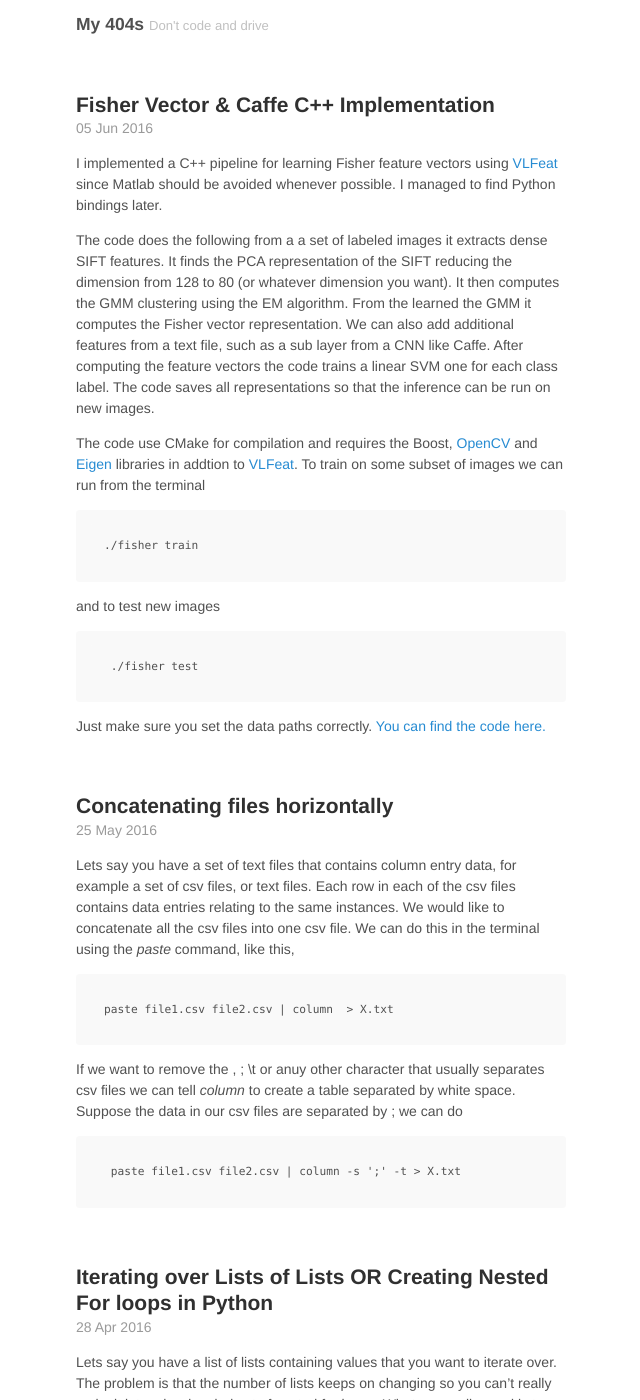
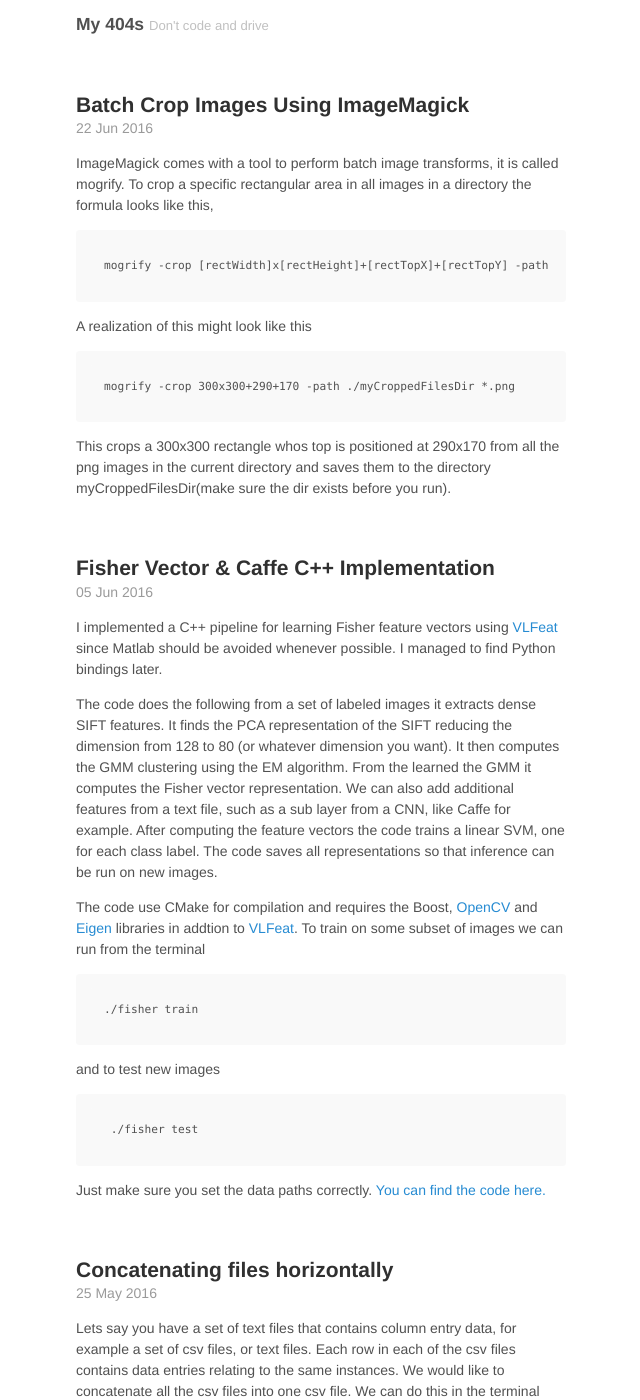
Before and after one commit to MartinHjelm/MartinHjelm.github.io, a Jekyll site: the page built from index.html, in a window 1280 px wide and 1400 px high. Shown: the whole window, without its empty margins (319-959 px from the left). Built offline with Jekyll 4.4.1, drawn with Linux system fonts in a browser that asks for light colours; the list of posts is cut into pages by our own code; some of the changed text lies outside the part shown.

Commit message:
* Fixed some typos. * Added a post about batch cropping images.

```diff
--- a/_posts/2016-06-05-Fisher+Caffe.md
+++ b/_posts/2016-06-05-Fisher+Caffe.md
@@ -4,7 +4,7 @@ title: Fisher Vector & Caffe C++ Implementation
 ---
 I implemented a C++ pipeline for learning Fisher feature vectors using <a href="http://www.vlfeat.org">VLFeat</a> since Matlab should be avoided whenever possible. I managed to find Python bindings later.
 
-The code does the following from a a set of labeled images it extracts dense SIFT features. It finds the PCA representation of the SIFT reducing the dimension from 128 to 80 (or whatever dimension you want). It then computes the GMM clustering using the EM algorithm. From the learned the GMM it computes the Fisher vector representation. We can also add additional features from a text file, such as a sub layer from a CNN like Caffe. After computing the feature vectors  the code trains a linear SVM one for each class label. The code saves all representations so that the inference can be run on new images.
+The code does the following from a set of labeled images it extracts dense SIFT features. It finds the PCA representation of the SIFT reducing the dimension from 128 to 80 (or whatever dimension you want). It then computes the GMM clustering using the EM algorithm. From the learned the GMM it computes the Fisher vector representation. We can also add additional features from a text file, such as a sub layer from a CNN, like Caffe for example. After computing the feature vectors the code trains a linear SVM, one for each class label. The code saves all representations so that inference can be run on new images.
 
 The code use CMake for compilation and requires the Boost, <a href="http://opencv.org/">OpenCV</a> and <a hreF="http://eigen.tuxfamily.org">Eigen</a> libraries in addtion to <a href="http://www.vlfeat.org">VLFeat</a>. To train on some subset of images we can run from the terminal
 
--- /dev/null
+++ b/_posts/2016-06-22-Batch-Crop-Images.md
@@ -0,0 +1,13 @@
+---
+layout: post
+title: Batch Crop Images Using ImageMagick
+---
+ImageMagick comes with a tool to perform batch image transforms, it is called mogrify. To crop a specific rectangular area in all images in a directory the formula looks like this,
+
+    mogrify -crop [rectWidth]x[rectHeight]+[rectTopX]+[rectTopY] -path pathToStoreCroppedFiles pathToImgDirectory/*.extension
+
+A realization of this might look like this
+
+    mogrify -crop 300x300+290+170 -path ./myCroppedFilesDir *.png
+
+This crops a 300x300 rectangle whos top is positioned at 290x170 from all the png images in the current directory and saves them to the directory myCroppedFilesDir(make sure the dir exists before you run).
```
